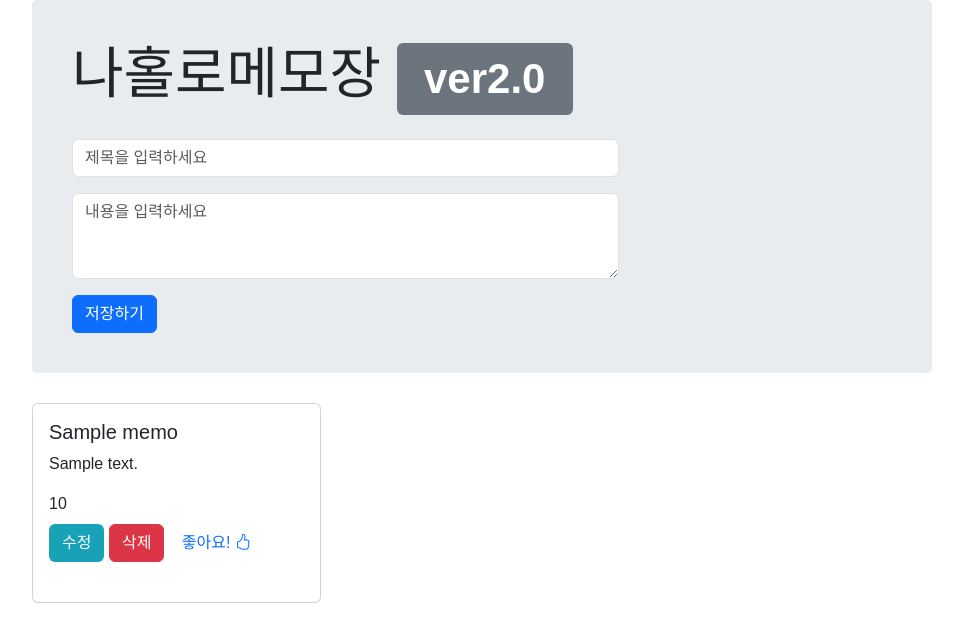
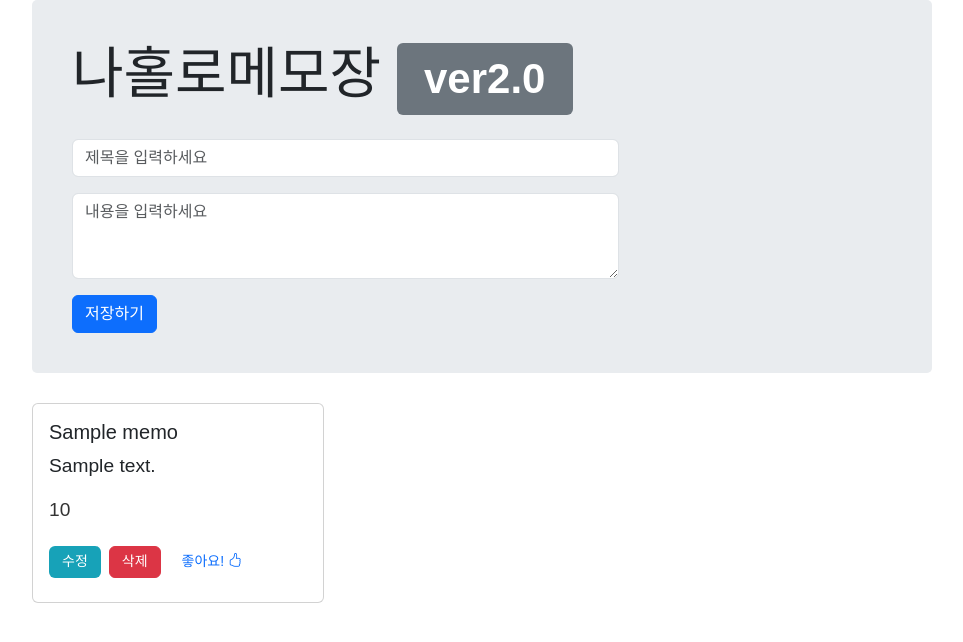
Before and after one commit to seunglee10/kraftonjungle, a Flask app: page / in a window 1280 px wide. Shown: the top 642 px of the page, without its empty margins (158-1121 px from the left). Run offline with Flask 3, Linux system fonts and the light colour scheme; a database or web service that is not in the repository returns one stand-in record (values such as "Sample title"); some web fonts are replaced.

Commit message:
[FEAT]그리드 영역에 메인 푸터 배치

```diff
--- a/templates/index.html
+++ b/templates/index.html
@@ -25,35 +25,85 @@
     margin-bottom: 30px;
 }
 
+/* 신문식 레이아웃 */
 #card-list {
     column-count: 3;
-    column-gap: 1rem;
+    column-gap: 0.75rem;
 }
 
 .card {
     break-inside: avoid;
+    page-break-inside: avoid;
     height: 200px;
-    min-height: 200px;
-    margin-bottom: 10px;
+    margin-bottom: 1rem;
+}
+
+/* 카드 내부 grid */
+.card-body {
+    display: grid;
+    grid-template-rows: 1fr auto;
+    grid-template-areas:
+        "main"
+        "footer";
+}
+
+/* main 영역 */
+.card-main {
+    grid-area: main;
 }
 
 .card-title {
-    white-space: nowrap;
-    overflow-x: auto;
+    white-space: normal;
     overflow-y: hidden;
     scrollbar-width: none;
+    margin-bottom: 0.5rem;
 }
+
 
 .card-text {
     max-height: 55px;
     overflow-y: auto;
     scrollbar-width: none;
+    font-size: 1.2rem;
 }
 
 .card-text:hover {
     scrollbar-width: thin;
 }
+.card-title,
+.card-text,
+.new-title,
+.new-text {
+    word-break: break-word;
+    overflow-wrap: break-word;
+}
+/* 좋아요 수 (본문 하단) */
+.card-likes {
+    display: block;
+    margin-top: 4px;
+    font-size: 1.2rem;
+    color: #333;
+}
 
+/* footer 영역 */
+.card-footer {
+    grid-area: footer;
+    display: flex;
+    align-items: center;
+    gap: 8px;
+
+    background-color: #fff;
+    border-top: none;
+    padding-left: 0;
+}
+.card-footer button,
+.card-footer .link-like,
+.save-button {
+    height: 32px;
+    padding: 4px 12px;
+    font-size: 14px;
+}
+/* 수정 모드 */
 .new-title {
     white-space: nowrap;
     overflow-x: auto;
@@ -66,15 +116,11 @@
     overflow-y: auto;
     scrollbar-width: none;
 }
-
 .new-text:hover {
     scrollbar-width: thin;
 }
 
-.card.editing {
-    min-height: 200px;
-}
-
+/* 버튼 */
 .link-like {
     cursor: pointer;
     color: #0d6efd;
@@ -86,7 +132,7 @@
 }
 .btn-edit:hover {
     background-color: #138496;
-    color: white
+    color: white;
 }
 </style>
 </head>
@@ -94,7 +140,7 @@
 <body>
 <div class="wrap">
 
-    <!-- 메모 작성 영역-->
+    <!-- 메모 작성 -->
     <div class="post-box">
         <h1 class="display-4">
             나홀로메모장
@@ -108,7 +154,7 @@
                     name="title"
                     type="text"
                     class="form-control"
-                    maxlength="20"
+                    maxlength="14"
                     placeholder="제목을 입력하세요"
                     required
                 >
@@ -136,11 +182,14 @@
         {% for memo in memos %}
         <div class="card" data-id="{{ memo._id }}" data-liked-at="0">
             <div class="card-body">
+
+                <div class="card-main">
                     <h5 class="card-title">{{ memo.title }}</h5>
                     <p class="card-text">{{ memo.content }}</p>
-                <div class="mb-2">
                     <span class="card-likes">{{ memo.likes }}</span>
                 </div>
+
+                <div class="card-footer">
                     <button
                         class="edit-button btn btn-edit"
                         onclick="enterEditMode(this)">
@@ -158,6 +207,7 @@
                         onclick="likeMemo('{{ memo._id }}')">
                         좋아요! <i class="bi bi-hand-thumbs-up"></i>
                     </span>
+                </div>
 
             </div>
         </div>
@@ -166,20 +216,16 @@
 </div>
 
 <script>
-/* 메모 저장 (reload) */
+/* 메모 저장 */
 document.getElementById("memo-form").addEventListener("submit", e => {
     e.preventDefault();
     fetch("/memo", {
         method: "POST",
         body: new FormData(e.target)
-    }).then(() => {
-        alert("포스팅 완료!");
-        location.reload();
-    });
+    }).then(() => location.reload());
 });
 
-
-/* 좋아요: 낙관적 UI + 즉시 재정렬 */
+/* 좋아요 */
 function likeMemo(id) {
     const card = document.querySelector(`.card[data-id="${id}"]`);
     const likesEl = card.querySelector(".card-likes");
@@ -192,8 +238,7 @@ function likeMemo(id) {
         .catch(() => location.reload());
 }
 
-
-/* 좋아요 기준 내림차순 정렬 */
+/* 좋아요 기준 정렬 */
 function sortCards() {
     const list = document.getElementById("card-list");
     const cards = Array.from(list.children);
@@ -202,40 +247,45 @@ function sortCards() {
         const likesA = Number(a.querySelector(".card-likes").innerText);
         const likesB = Number(b.querySelector(".card-likes").innerText);
 
-        // 좋아요 수 우선
+        // 1️⃣ 좋아요 수 우선
         if (likesA !== likesB) {
             return likesB - likesA;
         }
 
-        // 좋아요 수가 같으면 최근에 누른 카드 우선
+        // 2️⃣ 좋아요 수가 같으면 최근에 누른 카드 우선
         return Number(b.dataset.likedAt) - Number(a.dataset.likedAt);
     });
 
     cards.forEach(card => list.appendChild(card));
 }
 
-
-/* 삭제 (reload) */
-function deleteMemo(id, btn) {
+/* 삭제 */
+function deleteMemo(id) {
     fetch(`/delete/${id}`, { method: "DELETE" })
-        .then(() => {
-            alert("삭제 완료!");
-            location.reload();
-        });
+        .then(() => location.reload());
 }
 
-
-/* 수정 모드 */
+/* 수정 */
 function enterEditMode(btn) {
     const card = btn.closest(".card");
-    card.classList.add("editing");
 
     const title = card.querySelector(".card-title").innerText;
     const content = card.querySelector(".card-text").innerText;
 
-    card.querySelector(".card-body").innerHTML = `
-        <input class="new-title form-control mb-2"maxlength="20" value="${title}">
-        <textarea class="new-text form-control mb-2" rows="2">${content}</textarea>
+    const main = card.querySelector(".card-main");
+    const footer = card.querySelector(".card-footer");
+
+    main.innerHTML = `
+        <input
+            class="new-title form-control mb-2"
+            maxlength="14"
+            value="${title}">
+        <textarea
+            class="new-text form-control"
+            rows="2">${content}</textarea>
+    `;
+
+    footer.innerHTML = `
         <button class="btn btn-success"
                 onclick="saveEdit('${card.dataset.id}', this)">
             저장
@@ -243,8 +293,7 @@ function enterEditMode(btn) {
     `;
 }
 
-
-/* 수정 저장 (reload) */
+/* 수정 저장 */
 function saveEdit(id, btn) {
     const card = btn.closest(".card");
     const title = card.querySelector(".new-title").value;
@@ -254,10 +303,7 @@ function saveEdit(id, btn) {
         method: "PATCH",
         headers: { "Content-Type": "application/x-www-form-urlencoded" },
         body: new URLSearchParams({ title, content })
-    }).then(() => {
-        alert("수정 완료!");
-        location.reload();
-    });
+    }).then(() => location.reload());
 }
 </script>
 </body>
```
Lines whose indentation alone changed are shown as unchanged.
